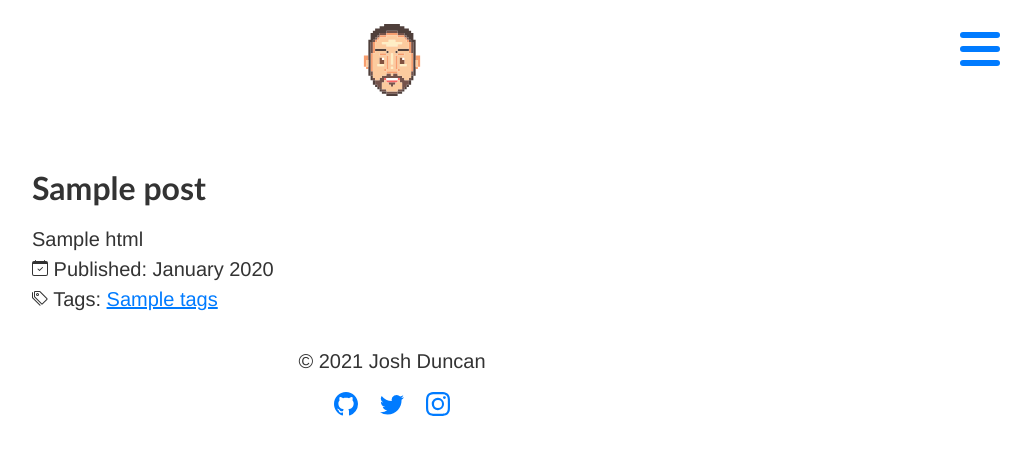
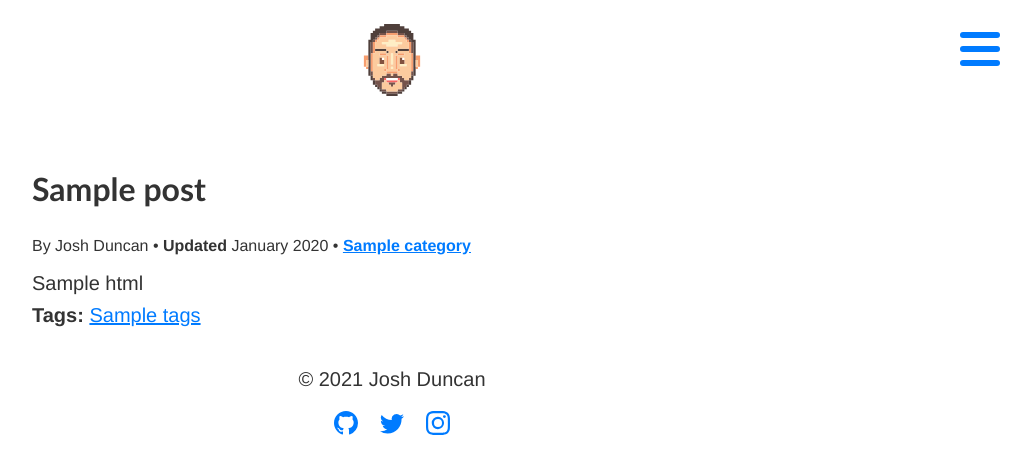
Before and after one commit to joshbduncan/joshbduncan.com, a Flask app: template app/templates/post.html in a window 1280 px wide. Shown: the top 475 px of the page, without its empty margins (248-1279 px from the left). Run offline with Flask 2, Linux system fonts and the light colour scheme; the template is opened without the code that fills it: most values are stand-ins (such as "Sample title", 1, 10 or a date in 2020).

Commit message:
style updates byline, tags, categories

```diff
--- a/app/static/styles.css
+++ b/app/static/styles.css
@@ -21,7 +21,7 @@ html {
   font-family: var(--ff-primary);
   font-size: 1rem;
   font-weight: 400;
-  line-height: 1.5;
+  line-height: 1.6;
   text-rendering: optimizeLegibility;
 }
 
@@ -226,6 +226,11 @@ footer li {
 
 /* ########## OBJECTS ########## */
 
+#post-meta {
+  font-size: 1rem;
+  padding: 0.5rem 0;
+}
+
 logo img {
   display: inline-block;
   margin: 1.5rem 0 0 0;
--- a/app/templates/base.html
+++ b/app/templates/base.html
@@ -51,6 +51,7 @@
     <nav>
       <ul>
         <li><a href="{{ url_for('index') }}">Home</a></li>
+        <li><a href="{{ url_for('categories') }}">Categories</a></li>
         <li><a href="{{ url_for('tags') }}">Tags</a></li>
         <li><a href="{{ url_for('search') }}">Search</a></li>
         <li><a href="{{ url_for('rss') }}">RSS</a></li>
--- a/app/templates/categories.html
+++ b/app/templates/categories.html
@@ -4,7 +4,7 @@
 <div class="text-align-center">
   <ul id="tags">
     {% for category in categories %}
-    <li><a class="tag-button" href="{{ url_for('category', category=category) }}">{{ category }}</a></li>
+    <li><a href="{{ url_for('category', category=category) }}">{{ category }}</a>{% if not loop.last %}, {% endif %}</li>
     {% endfor %}
   </ul>
 </div>
--- a/app/templates/post.html
+++ b/app/templates/post.html
@@ -2,29 +2,21 @@
 {% block content %}
 <article>
   <h1>{{ post.title }}</h1>
-  {{ post.html|safe }}
-  <div id="post-date">
-    <span>
-      <svg xmlns="http://www.w3.org/2000/svg" width="16" height="16" fill="currentColor" class="bi bi-calendar-check" viewBox="0 0 16 16">
-        <path d="M10.854 7.146a.5.5 0 0 1 0 .708l-3 3a.5.5 0 0 1-.708 0l-1.5-1.5a.5.5 0 1 1 .708-.708L7.5 9.793l2.646-2.647a.5.5 0 0 1 .708 0z" />
-        <path d="M3.5 0a.5.5 0 0 1 .5.5V1h8V.5a.5.5 0 0 1 1 0V1h1a2 2 0 0 1 2 2v11a2 2 0 0 1-2 2H2a2 2 0 0 1-2-2V3a2 2 0 0 1 2-2h1V.5a.5.5 0 0 1 .5-.5zM1 4v10a1 1 0 0 0 1 1h12a1 1 0 0 0 1-1V4H1z" />
-      </svg>
-    </span>
-    Published: {{ post.date.strftime('%B %Y') }}
+  <div id="post-meta">
+    By {{ post.author | default("Josh Duncan", true) }} •
+    {% if post.updated %}
+    <b>Updated</b> {{ post.updated.strftime('%B %Y') }}
+    {% else %}
+    <b>Published</b> {{ post.date.strftime('%B %Y') }}{% endif %} •
+    <a href="{{ url_for('category', category=post.category) }}"><b>{{ post.category }}</b></a>
+  </div>
+  <div id="post-body">
+    {{ post.html|safe }}
   </div>
   <div id="post-tags">
     {% if post.meta["tags"] %}
     <ul id="tags">
-      <li>
-        <span>
-          <svg xmlns="http://www.w3.org/2000/svg" width="16" height="16" fill="currentColor" class="bi bi-tags" viewBox="0 0 16 16">
-            <path fill-rule="evenodd" d="M3 2v4.586l7 7L14.586 9l-7-7H3zM2 2a1 1 0 0 1 1-1h4.586a1 1 0 0 1 .707.293l7 7a1 1 0 0 1 0 1.414l-4.586 4.586a1 1 0 0 1-1.414 0l-7-7A1 1 0 0 1 2 6.586V2z" />
-            <path fill-rule="evenodd" d="M5.5 5a.5.5 0 1 0 0-1 .5.5 0 0 0 0 1zm0 1a1.5 1.5 0 1 0 0-3 1.5 1.5 0 0 0 0 3z" />
-            <path d="M1 7.086a1 1 0 0 0 .293.707L8.75 15.25l-.043.043a1 1 0 0 1-1.414 0l-7-7A1 1 0 0 1 0 7.586V3a1 1 0 0 1 1-1v5.086z" />
-          </svg>
-          Tags:
-        </span>
-      </li>
+      <li><b>Tags:</b></li>
       {% for tag in post.meta["tags"].split(", ") | sort %}
       <li><a href="{{ url_for('tagged', tag=tag) }}">{{ tag }}</a>{% if not loop.last %}, {% endif %}</li>
       {% endfor %}
--- a/app/templates/tags.html
+++ b/app/templates/tags.html
@@ -4,7 +4,7 @@
 <div class="text-align-center">
   <ul id="tags">
     {% for tag in tags %}
-    <li><a class="tag-button" href="{{ url_for('tagged', tag=tag) }}">{{ tag }}</a></li>
+    <li><a href="{{ url_for('tagged', tag=tag) }}">{{ tag }}</a>{% if not loop.last %}, {% endif %}</li>
     {% endfor %}
   </ul>
 </div>
```
Also changed, not shown: other parts of app/static/styles.css (+0 -49 lines), CHANGLOG.md (+7 -1 lines), content/posts/checking-linked-records-in-airtable.md (+22 -21 lines), content/posts/flask-flatpages-rss.md (+1 -0 lines), content/posts/flask-flatpages-sitemap.md (+1 -0 lines), content/posts/javascript-search-token-highlighter.md (+1 -0 lines), content/posts/macos_chrome_autofill_security_codes.md (+2 -0 lines), content/posts/python-custom-sorting.md (+1 -0 lines), content/posts/python-type-hints-and-banners.md (+1 -0 lines), content/posts/trying-out-things-3.md (+1 -0 lines), content/posts/unpacking-tuples-in-a-for-loop.md (+1 -0 lines).
